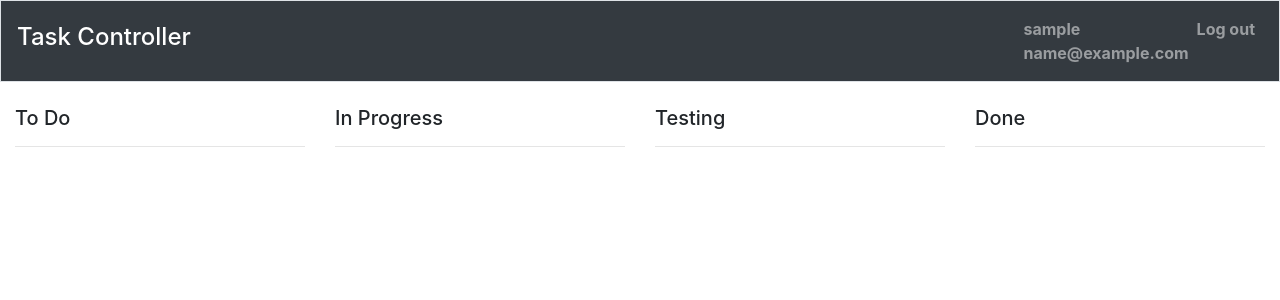
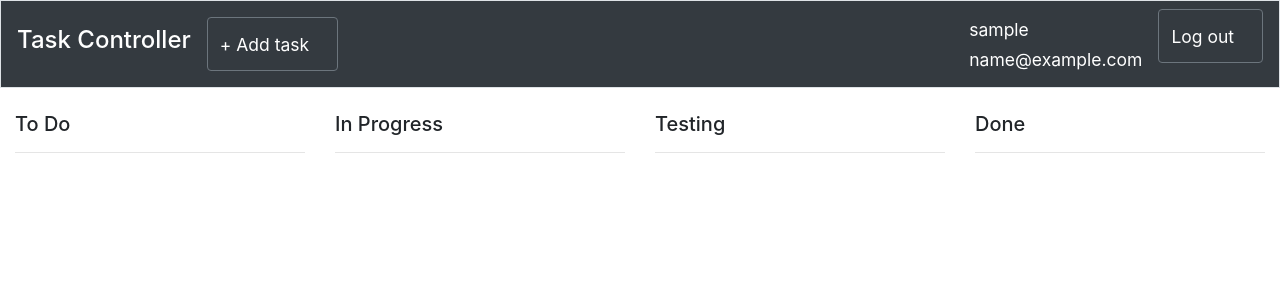
Before and after one commit to kdudarev/task_controller, a Django app: page / in a window 1280 px wide. Shown: the top 300 px of the page. Run offline with Django 4.2, Linux system fonts and the light colour scheme; the visitor is signed in with stand-in values (Sample User, id 1); data that the repository does not hold is empty; some libraries are stand-ins or nearby versions.

Commit message:
Added the ability to create new tasks, some fixes

```diff
--- a/tasks/templates/layout/base.html
+++ b/tasks/templates/layout/base.html
@@ -22,54 +22,46 @@
                 data-target="#navbarCollapse" aria-controls="navbarCollapse"
                 aria-expanded="false" aria-label="Toggle navigation">
             <span class="navbar-toggler-icon"></span></button>
+        {% if user.is_authenticated %}
+            <button type="button" class="btn btn-outline-secondary">
+                <a class="navbar-brand" href="{% url 'tasks:add_task' %}">
+                    <small>+ Add task</small></a>
+            </button>
+        {% endif %}
         <div class="collapse navbar-collapse" id="navbarCollapse">
             <ul class="navbar-nav ml-auto">
                 {% if user.is_authenticated %}
                     <li class="nav-item">
-                        <span class="navbar-text">
-                            <b>{{ user.username }}<br/>{{ user.email}}</b>
+                        <span class="navbar-brand">
+                            <small>
+                                {{ user.username }}<br/>{{ user.email}}
+                            </small>
                         </span>
                     </li>
                     <li class="nav-item">
-                        <a class="nav-link" href="#">
-                            <b>Log out</b></a>
+                        <button type="button" class="btn btn-outline-secondary">
+                            <a class="navbar-brand" href="#">
+                                <small>Log out</small></a>
+                        </button>
                     </li>
                 {% else %}
                     <li class="nav-item">
-                        <a class="nav-link" href="#">
-                            <b>Register</b></a>
+                        <button type="button" class="btn btn-outline-secondary">
+                            <a class="navbar-brand" href="#">
+                                <small>Register</small></a>
+                        </button>
                     </li>
                     <li class="nav-item">
-                        <a class="nav-link" href="#">
-                            <b>Log in</b></a>
+                        <button type="button" class="btn btn-outline-secondary">
+                            <a class="nav-link" href="#">
+                                <small>Log in</small></a>
+                        </button>
                     </li>
                 {% endif %}
             </ul>
         </div>
     </nav>
 
-    <main role="main" class="container-fluid">
-        <div class="row">
-            <div class="col-md-3">
-                <h5>To Do</h5>
-                <hr/>
-            </div>
-            <div class="col-md-3">
-                <h5>In Progress</h5>
-                <hr/>
-           </div>
-            <div class="col-md-3">
-                <h5>Testing</h5>
-                <hr/>
-            </div>
-            <div class="col-md-3">
-                <h5>Done</h5>
-                <hr/>
-            </div>
-      </div>
-    </main>
-    <br/>
-
     {% block content %}{% endblock content %}
 
 </body>
--- a/tasks/templates/tasks/home.html
+++ b/tasks/templates/tasks/home.html
@@ -2,6 +2,27 @@
 {% load bootstrap4 %}
 
 {% block content %}
+    <main role="main" class="container-fluid">
+        <div class="row">
+            <div class="col-md-3">
+                <h5>To Do</h5>
+                <hr/>
+            </div>
+            <div class="col-md-3">
+                <h5>In Progress</h5>
+                <hr/>
+           </div>
+            <div class="col-md-3">
+                <h5>Testing</h5>
+                <hr/>
+            </div>
+            <div class="col-md-3">
+                <h5>Done</h5>
+                <hr/>
+            </div>
+        </div>
+    </main>
+    <br/>
     <div class="container-fluid">
         <div class="row">
             <div class="col-md-3">
--- a/tasks/urls.py
+++ b/tasks/urls.py
@@ -1,6 +1,6 @@
 from django.urls import path
 
-from .views import HomeView, TaskDetailView
+from .views import HomeView, TaskDetailView, AddTaskView
 
 
 app_name = 'tasks'
@@ -8,4 +8,5 @@ app_name = 'tasks'
 urlpatterns = [
     path('', HomeView.as_view(), name='home'),
     path('<int:pk>/', TaskDetailView.as_view(), name='task_detail'),
+    path('add_task/', AddTaskView.as_view(), name='add_task'),
 ]
--- a/tasks/views.py
+++ b/tasks/views.py
@@ -1,5 +1,7 @@
-from django.views.generic import ListView, DetailView
+from django.urls import reverse_lazy
+from django.views.generic import ListView, DetailView, CreateView
 
+from tasks.forms import TaskForm
 from tasks.models import Task
 
 
@@ -12,3 +14,14 @@ class HomeView(ListView):
 class TaskDetailView(DetailView):
     model = Task
     template_name = 'tasks/task_detail.html'
+
+
+class AddTaskView(CreateView):
+    model = Task
+    form_class = TaskForm
+    template_name = 'tasks/add_task.html'
+    success_url = reverse_lazy('tasks:home')
+
+    def form_valid(self, form):
+        form.instance.reporter = self.request.user
+        return super(AddTaskView, self).form_valid(form)
```
Also changed, not shown: tasks/forms.py (added, +9 -0 lines), tasks/templates/tasks/add_task.html (added, +21 -0 lines).
